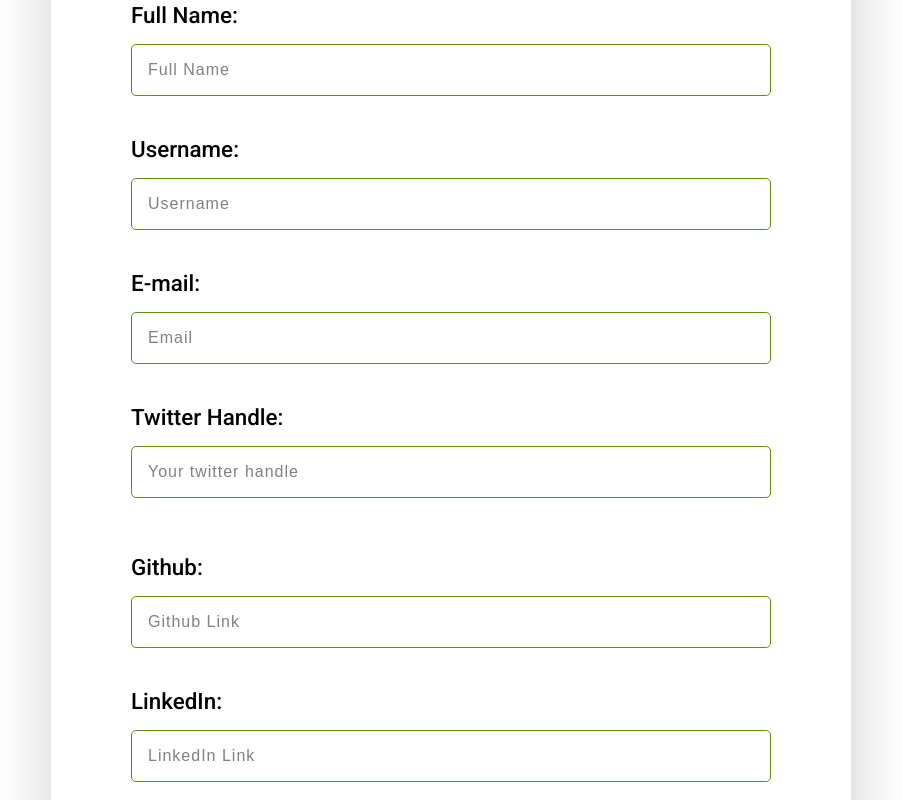
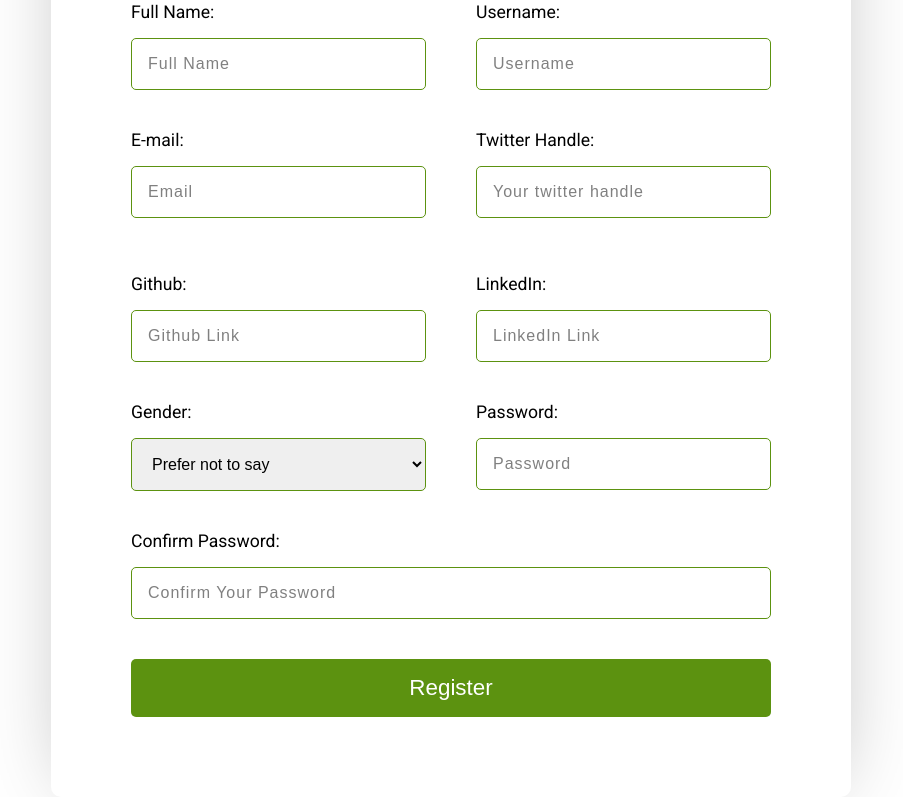
Before and after one commit to mayowadabiri/devstory, a Next.js app: page /register in a window 1280 px wide. Shown: the part 340-1140 px from the top of the page, without its empty margins (189-1092 px from the left). Built offline with nearby package versions, Linux system fonts and the light colour scheme.

Commit message:
bug fixes

```diff
--- a/components/input.js
+++ b/components/input.js
@@ -11,7 +11,6 @@ const Input = ({
   onblur,
   msg,
 }) => {
-  console.log(elementType)
   let error;
   let inputClasses = ["form__input"];
   if ((blur && !isValid) || (!isValid && !formIsValid && clicked)) {
--- a/pages/login.js
+++ b/pages/login.js
@@ -4,6 +4,7 @@ import { useState } from "react";
 import { Button } from "../components/button";
 import Input from "../components/input";
 import Layout from "../components/layout";
+import Anchor from "../components/link";
 import { handleBlur, inputChangeHandler } from "../helpers/handler";
 import { username, password } from "../helpers/validation";
 
@@ -47,9 +48,7 @@ const Login = () => {
   const handleSubmit = (event) => {
     event.preventDefault();
     setClicked(true);
-    console.log(loginForm);
-    console.log(formValid);
-    console.log(clicked);
+
   };
 
   let formArray = [];
@@ -100,6 +99,7 @@ const Login = () => {
                 <div className="form__container">
                   {form}
                   <Button onclick={handleSubmit}>Login</Button>
+                  <Anchor link={"/forgot-password"} extra={"link__login"}>Forgot Password?</Anchor>
                 </div>
               </form>
             </div>
--- a/pages/register.js
+++ b/pages/register.js
@@ -150,9 +150,7 @@ const Register = () => {
   const handleSubmit = (event) => {
     event.preventDefault();
     setClicked(true);
-    console.log(registerForm);
-    console.log(formValid);
-    console.log(clicked);
+
   };
 
   let formArray = [];
@@ -200,8 +198,12 @@ const Register = () => {
             <div className="register__box">
               <form className="form">
                 <h2 className="title">Register</h2>
-                <div className="form__container">
+                <div
+                  className={["form__container", "register__form"].join(" ")}
+                >
                   {form}
+                </div>
+                <div className="register__button">
                   <Button onclick={handleSubmit}>Register</Button>
                 </div>
               </form>
--- a/styles/globals.css
+++ b/styles/globals.css
@@ -31,6 +31,22 @@ body {
   color: #5C9210;
   font-weight: 400;
   text-transform: uppercase;
+}
+
+.link {
+  text-decoration: none;
+  font-size: 1.1rem;
+}
+.link__login {
+  color: red;
+}
+.link__login, .link__forgot {
+  font-weight: 600;
+  margin-top: 1rem;
+  align-self: flex-end;
+}
+.link__forgot {
+  color: #5C9210;
 }
 
 .mb-bg {
@@ -107,6 +123,7 @@ body {
   font-size: 1.4rem;
   margin-bottom: 1rem;
   color: white;
+  width: 100%;
 }
 
 .form {
@@ -118,8 +135,6 @@ body {
 .form__container {
   width: 80%;
   margin: 2.5rem auto 0 auto;
-  display: flex;
-  flex-direction: column;
 }
 .form__group {
   margin-bottom: 2.5rem;
@@ -129,9 +144,11 @@ body {
 .form__group > *:not(:last-child) {
   margin-bottom: 1rem;
 }
+.form__group:last-child {
+  grid-column: 1/-1;
+}
 .form__label {
-  font-size: 1.4rem;
-  font-weight: 500;
+  font-size: 1.1rem;
 }
 .form__input {
   padding: 1rem;
@@ -257,7 +274,6 @@ body {
   width: 600px;
   max-width: 90%;
 }
-
 .register {
   width: 100%;
   margin-top: 12.5rem;
@@ -272,5 +288,15 @@ body {
   width: 800px;
   max-width: 90%;
 }
+.register__form {
+  display: grid;
+  grid-template-columns: repeat(2, 1fr);
+  column-gap: 50px;
+}
+.register__button {
+  text-align: center;
+  width: 80%;
+  margin: auto;
+}
 
 /*# sourceMappingURL=globals.css.map */
--- a/styles/sass/components/_button.scss
+++ b/styles/sass/components/_button.scss
@@ -8,4 +8,5 @@
   font-size: 1.4rem;
   margin-bottom: 1rem;
   color: white;
+  width: 100%;
 }
--- a/styles/sass/components/_form.scss
+++ b/styles/sass/components/_form.scss
@@ -7,8 +7,6 @@
   &__container {
     width: 80%;
     margin: 2.5rem auto 0 auto;
-    display: flex;
-    flex-direction: column;
   }
 
   &__group {
@@ -19,11 +17,14 @@
     & > *:not(:last-child) {
       margin-bottom: 1rem;
     }
+    &:last-child{
+        grid-column: 1 / -1;
+    }
   }
 
   &__label {
-    font-size: 1.4rem;
-    font-weight: 500;
+    font-size: 1.1rem;
+    // font-weight: 500;
   }
 
   &__input {
--- a/styles/sass/page/_login.scss
+++ b/styles/sass/page/_login.scss
@@ -9,8 +9,12 @@
     justify-content: center;
   }
 
-  &__box{
+  &__box {
     width: 600px;
     max-width: 90%;
   }
+
+  &__link {
+
+  }
 }
--- a/styles/sass/page/_register.scss
+++ b/styles/sass/page/_register.scss
@@ -12,4 +12,15 @@
     width: 800px;
     max-width: 90%;
   }
+  &__form{
+    display: grid;
+    grid-template-columns: repeat(2, 1fr);
+    column-gap: 50px;
+  }
+
+  &__button{
+    text-align: center;
+    width: 80%;
+    margin: auto;
+  }
 }
```
Also changed, not shown: components/link.js (added, +12 -0 lines), pages/forgot-password.js (+102 -0 lines), styles/sass/base/_typography.scss (+20 -0 lines), 1 other file (tests, documents, lock files or other folders).
